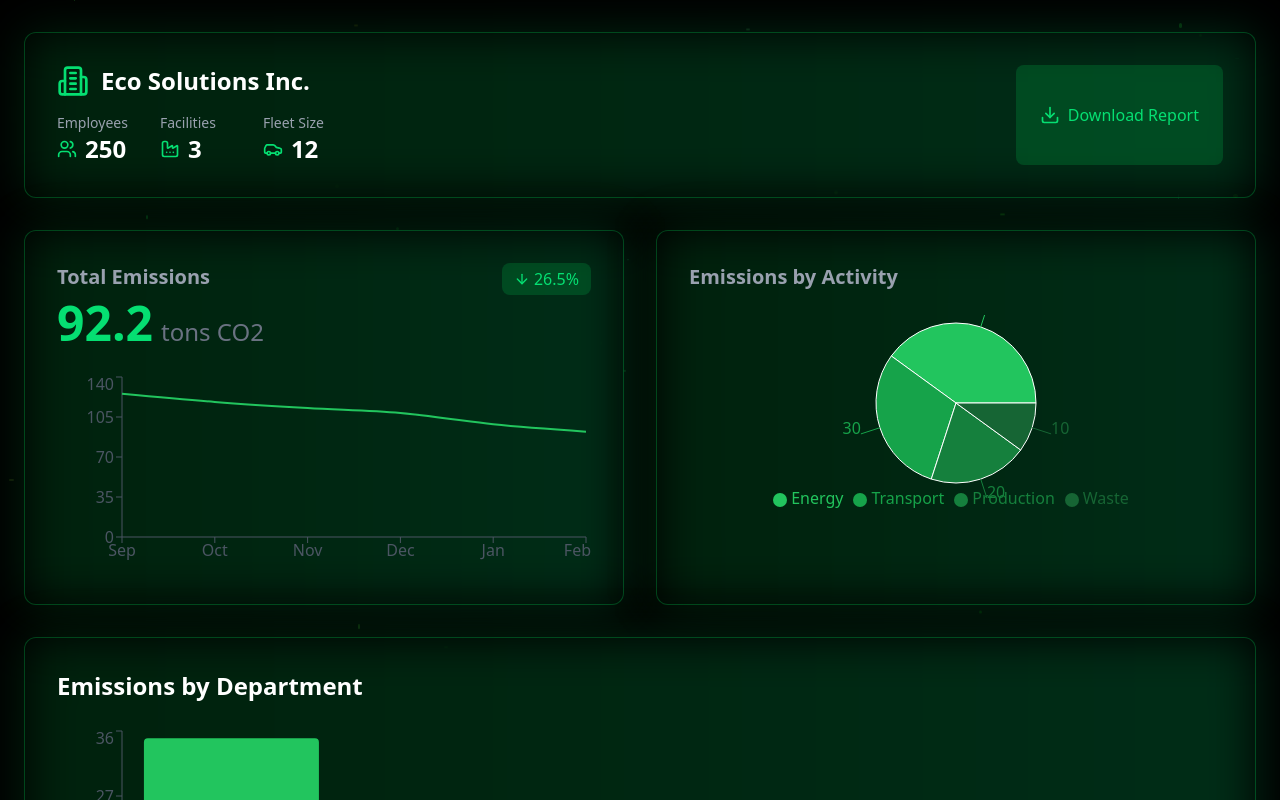
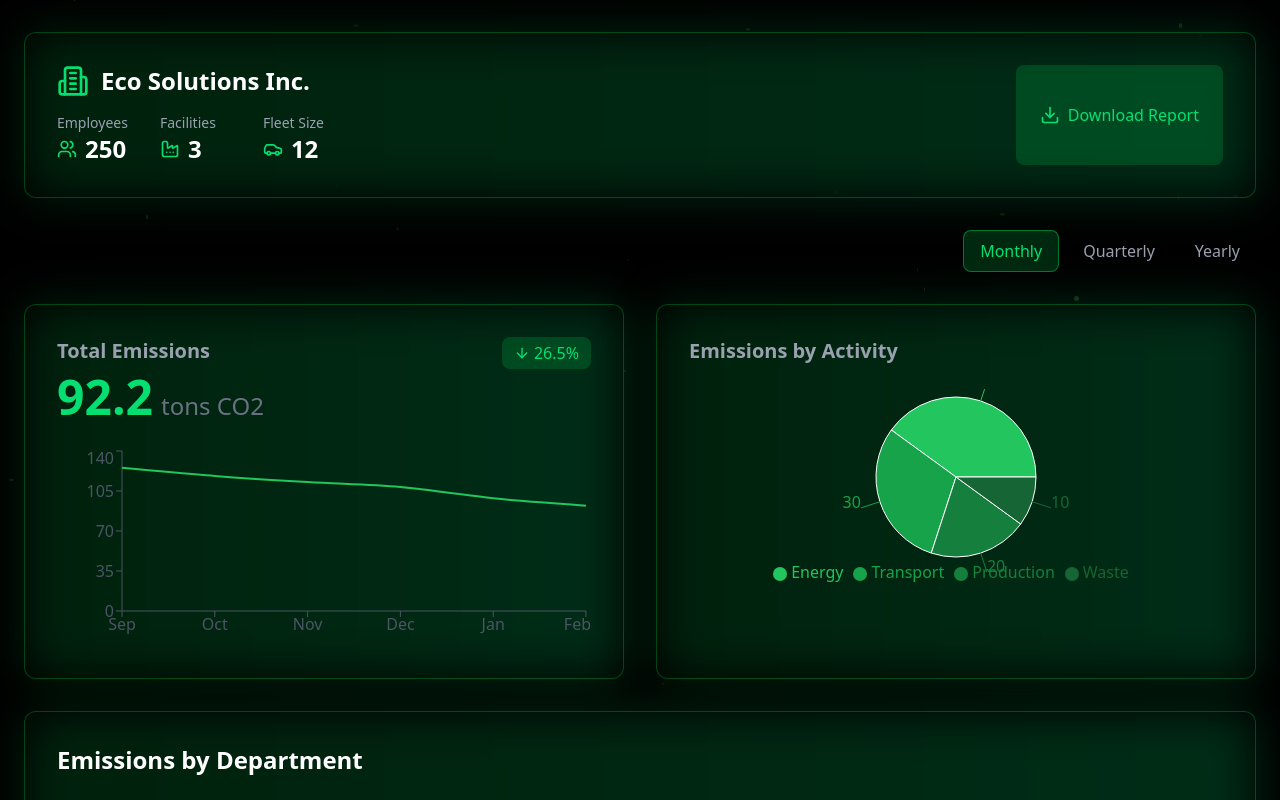
Before and after one commit to brandistone/EcoMind, a React (Vite) app: page /business-dashboard in a window 1280 px wide. Shown: the top 800 px of the page. Built offline with nearby package versions, Linux system fonts and the light colour scheme.

Commit message:
new changes

```diff
--- a/src/frontend/pages/business-dashboard.tsx
+++ b/src/frontend/pages/business-dashboard.tsx
@@ -28,14 +28,28 @@ import {
 } from "recharts"
 
 // Mock data - replace with real API data in production
-const monthlyData = [
+const mockData = {
+  monthly: [
     { month: "Sep", emissions: 125.4 },
     { month: "Oct", emissions: 118.2 },
     { month: "Nov", emissions: 112.8 },
     { month: "Dec", emissions: 108.5 },
     { month: "Jan", emissions: 98.7 },
     { month: "Feb", emissions: 92.2 },
-]
+  ],
+  quarterly: [
+    { month: "Q1 2023", emissions: 380.5 },
+    { month: "Q2 2023", emissions: 350.2 },
+    { month: "Q3 2023", emissions: 320.8 },
+    { month: "Q4 2023", emissions: 299.5 },
+  ],
+  yearly: [
+    { month: "2020", emissions: 1580.5 },
+    { month: "2021", emissions: 1450.2 },
+    { month: "2022", emissions: 1320.8 },
+    { month: "2023", emissions: 1199.5 },
+  ],
+}
 
 const departmentData = [
   { name: "Operations", value: 35 },
@@ -105,7 +119,7 @@ const CustomTooltip = ({ active, payload, label }: any) => {
   if (active && payload && payload.length) {
     return (
       <div className="bg-black/80 border border-green-500/30 px-4 py-2 rounded-lg">
-        <p className="text-green-400">{`${payload[0].value.toFixed(1)} tons CO2`}</p>
+        <p className="text-green-400">{`${label}: ${payload[0].value.toFixed(1)} tons CO2`}</p>
       </div>
     )
   }
@@ -115,8 +129,10 @@ const CustomTooltip = ({ active, payload, label }: any) => {
 export default function BusinessDashboard() {
   const [timeframe, setTimeframe] = useState<"monthly" | "quarterly" | "yearly">("monthly")
 
-  const currentEmissions = monthlyData[monthlyData.length - 1].emissions
-  const previousEmissions = monthlyData[0].emissions
+  const data = mockData[timeframe]
+
+  const currentEmissions = data[data.length - 1].emissions
+  const previousEmissions = data[0].emissions
   const reduction = (((previousEmissions - currentEmissions) / previousEmissions) * 100).toFixed(1)
 
   const handleDownloadReport = () => {
@@ -171,6 +187,23 @@ export default function BusinessDashboard() {
           </div>
         </div>
 
+        {/* Time Period Toggle */}
+        <div className="flex justify-end gap-2 mb-8">
+          {["monthly", "quarterly", "yearly"].map((period) => (
+            <button
+              key={period}
+              onClick={() => setTimeframe(period as typeof timeframe)}
+              className={`px-4 py-2 rounded-lg transition-colors ${
+                timeframe === period
+                  ? "bg-green-500/20 text-green-400 border border-green-500/50"
+                  : "text-gray-400 hover:text-white"
+              }`}
+            >
+              {period.charAt(0).toUpperCase() + period.slice(1)}
+            </button>
+          ))}
+        </div>
+
         {/* Emissions Overview */}
         <div className="grid gap-8 md:grid-cols-2 mb-8">
           <div className="relative bg-black/40 backdrop-blur-xl rounded-xl border border-green-500/30 p-8">
@@ -190,7 +223,7 @@ export default function BusinessDashboard() {
             </div>
             <div className="h-[200px]">
               <ResponsiveContainer width="100%" height="100%">
-                <LineChart data={monthlyData}>
+                <LineChart data={data}>
                   <XAxis dataKey="month" stroke="#4B5563" />
                   <YAxis stroke="#4B5563" />
                   <Tooltip content={<CustomTooltip />} />
```
Lines whose indentation alone changed are shown as unchanged.
